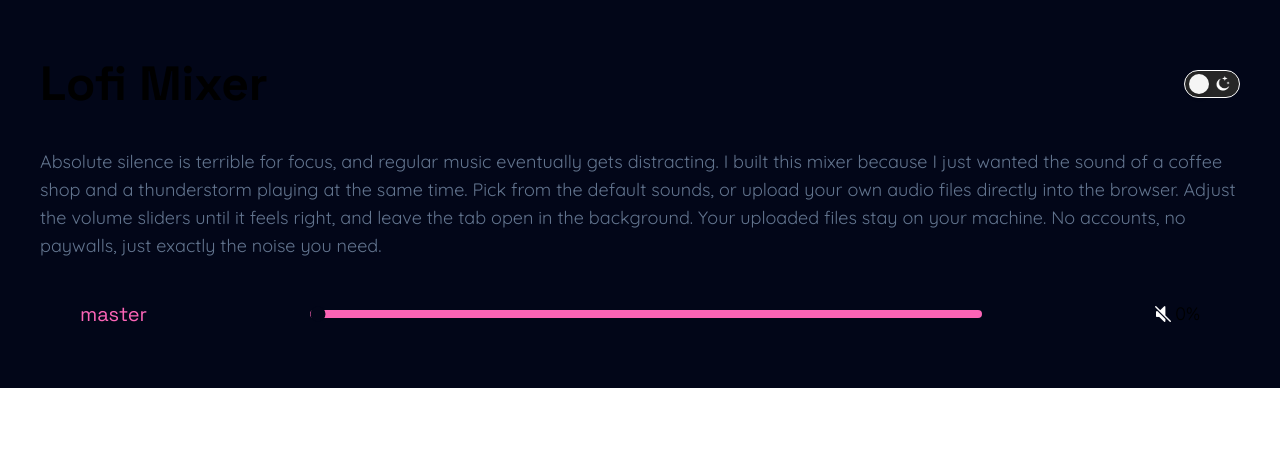
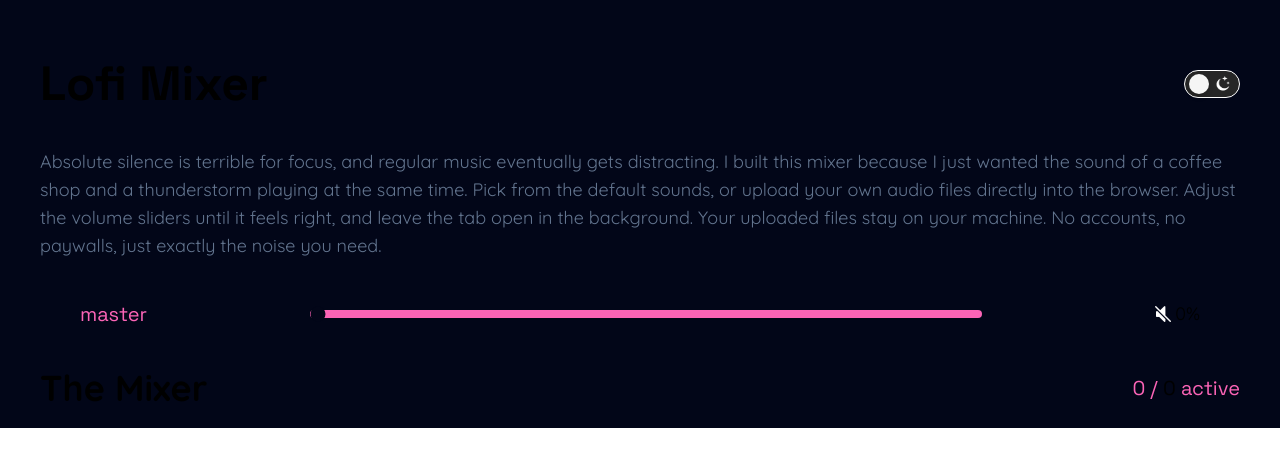
Before and after one commit to NovaNoctua/lofi-mixer, a Vue app: page / in a window 1280 px wide. Shown: the top 466 px of the page. Built offline with nearby package versions, Linux system fonts and the light colour scheme.

Commit message:
feat: heading for the mixer part of the website

```diff
--- a/src/App.vue
+++ b/src/App.vue
@@ -10,14 +10,24 @@ const masterVolume = ref(0)
 <template>
   <div class="px-10 py-5 font-quicksand bg-gray-100 dark:bg-slate-950">
     <MobileHeader />
-    <p class="text-slate-500 text-lg mb-10">
-      Absolute silence is terrible for focus, and regular music eventually gets distracting. I built
-      this mixer because I just wanted the sound of a coffee shop and a thunderstorm playing at the
-      same time. Pick from the default sounds, or upload your own audio files directly into the
-      browser. Adjust the volume sliders until it feels right, and leave the tab open in the
-      background. Your uploaded files stay on your machine. No accounts, no paywalls, just exactly
-      the noise you need.
-    </p>
-    <VolumeSlider is-master v-model="masterVolume" />
+    <main>
+      <p class="text-slate-500 text-lg mb-10">
+        Absolute silence is terrible for focus, and regular music eventually gets distracting. I
+        built this mixer because I just wanted the sound of a coffee shop and a thunderstorm playing
+        at the same time. Pick from the default sounds, or upload your own audio files directly into
+        the browser. Adjust the volume sliders until it feels right, and leave the tab open in the
+        background. Your uploaded files stay on your machine. No accounts, no paywalls, just exactly
+        the noise you need.
+      </p>
+      <VolumeSlider is-master v-model="masterVolume" />
+      <section>
+        <div class="flex justify-between items-center">
+          <h2 class="text-4xl font-bold">The Mixer</h2>
+          <p class="font-space-grotesk text-xl">
+            <span class="text-pink-400">0 /</span> 0 <span class="text-pink-400">active</span>
+          </p>
+        </div>
+      </section>
+    </main>
   </div>
 </template>
```
